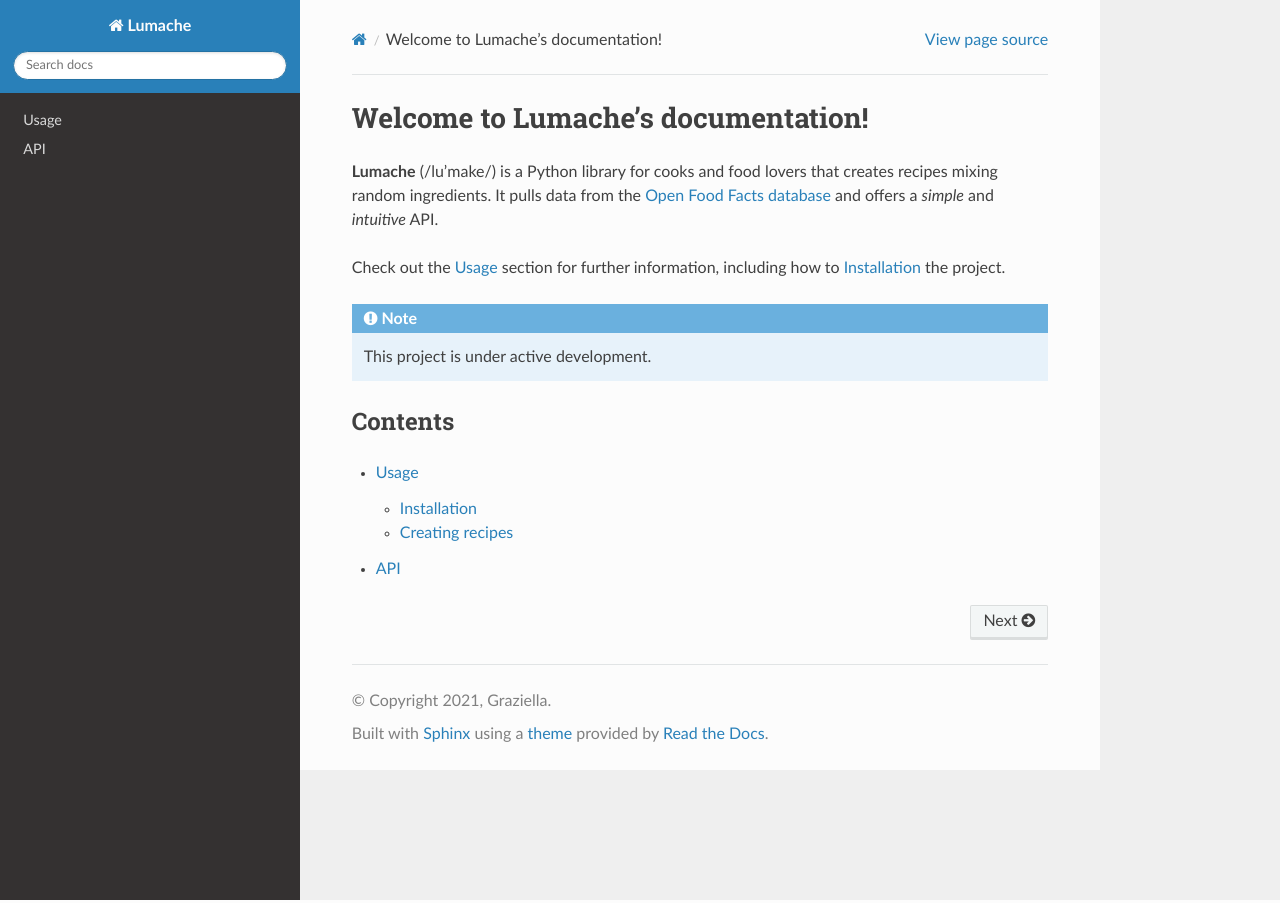
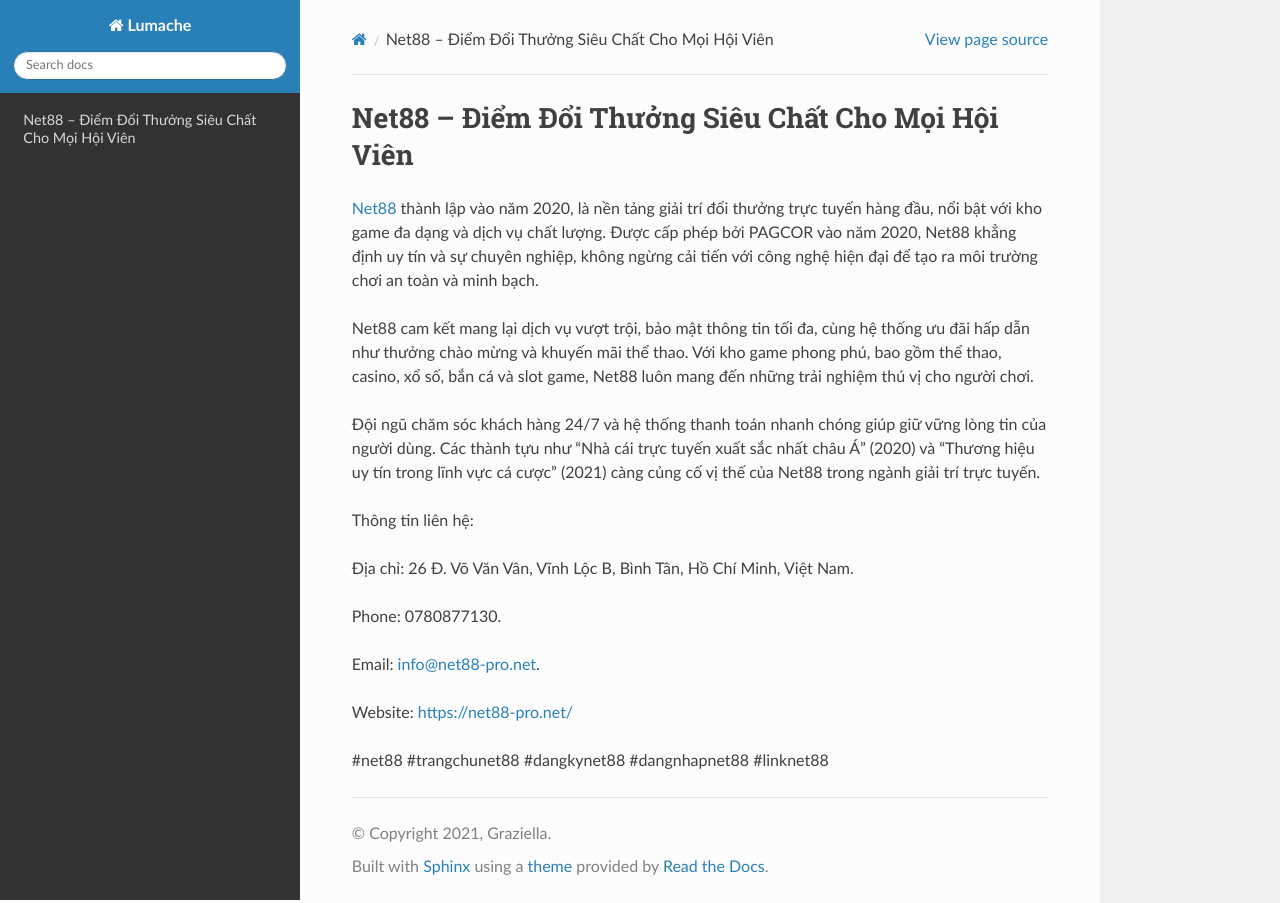
Before and after one commit to parkisngan19/net88-pronet, a Sphinx documentation site: the page built from docs/source/index.rst, in a window 1280 px wide. Built offline with Sphinx 7.4.7 and the Read the Docs theme 3.1.0, drawn with Linux system fonts in a browser that asks for light colours.

Commit message:
Update index.rst

```diff
--- a/docs/source/index.rst
+++ b/docs/source/index.rst
@@ -1,22 +1,20 @@
-Welcome to Lumache's documentation!
+Net88 – Điểm Đổi Thưởng Siêu Chất Cho Mọi Hội Viên
 ===================================
 
-**Lumache** (/lu'make/) is a Python library for cooks and food lovers
-that creates recipes mixing random ingredients.
-It pulls data from the `Open Food Facts database <https://world.openfoodfacts.org/>`_
-and offers a *simple* and *intuitive* API.
+`Net88 <https://net88-pro.net/>`_ thành lập vào năm 2020, là nền tảng giải trí đổi thưởng trực tuyến hàng đầu, nổi bật với kho game đa dạng và dịch vụ chất lượng. Được cấp phép bởi PAGCOR vào năm 2020, Net88 khẳng định uy tín và sự chuyên nghiệp, không ngừng cải tiến với công nghệ hiện đại để tạo ra môi trường chơi an toàn và minh bạch.
 
-Check out the :doc:`usage` section for further information, including
-how to :ref:`installation` the project.
+Net88 cam kết mang lại dịch vụ vượt trội, bảo mật thông tin tối đa, cùng hệ thống ưu đãi hấp dẫn như thưởng chào mừng và khuyến mãi thể thao. Với kho game phong phú, bao gồm thể thao, casino, xổ số, bắn cá và slot game, Net88 luôn mang đến những trải nghiệm thú vị cho người chơi.
 
-.. note::
+Đội ngũ chăm sóc khách hàng 24/7 và hệ thống thanh toán nhanh chóng giúp giữ vững lòng tin của người dùng. Các thành tựu như "Nhà cái trực tuyến xuất sắc nhất châu Á" (2020) và "Thương hiệu uy tín trong lĩnh vực cá cược" (2021) càng củng cố vị thế của Net88 trong ngành giải trí trực tuyến.
 
-   This project is under active development.
+Thông tin liên hệ:
 
-Contents
---------
+Địa chỉ: 26 Đ. Võ Văn Vân, Vĩnh Lộc B, Bình Tân, Hồ Chí Minh, Việt Nam.
 
-.. toctree::
+Phone: 0780877130.
 
-   usage
-   api
+Email: info@net88-pro.net.
+
+Website: https://net88-pro.net/
+
+#net88 #trangchunet88 #dangkynet88 #dangnhapnet88 #linknet88
```
